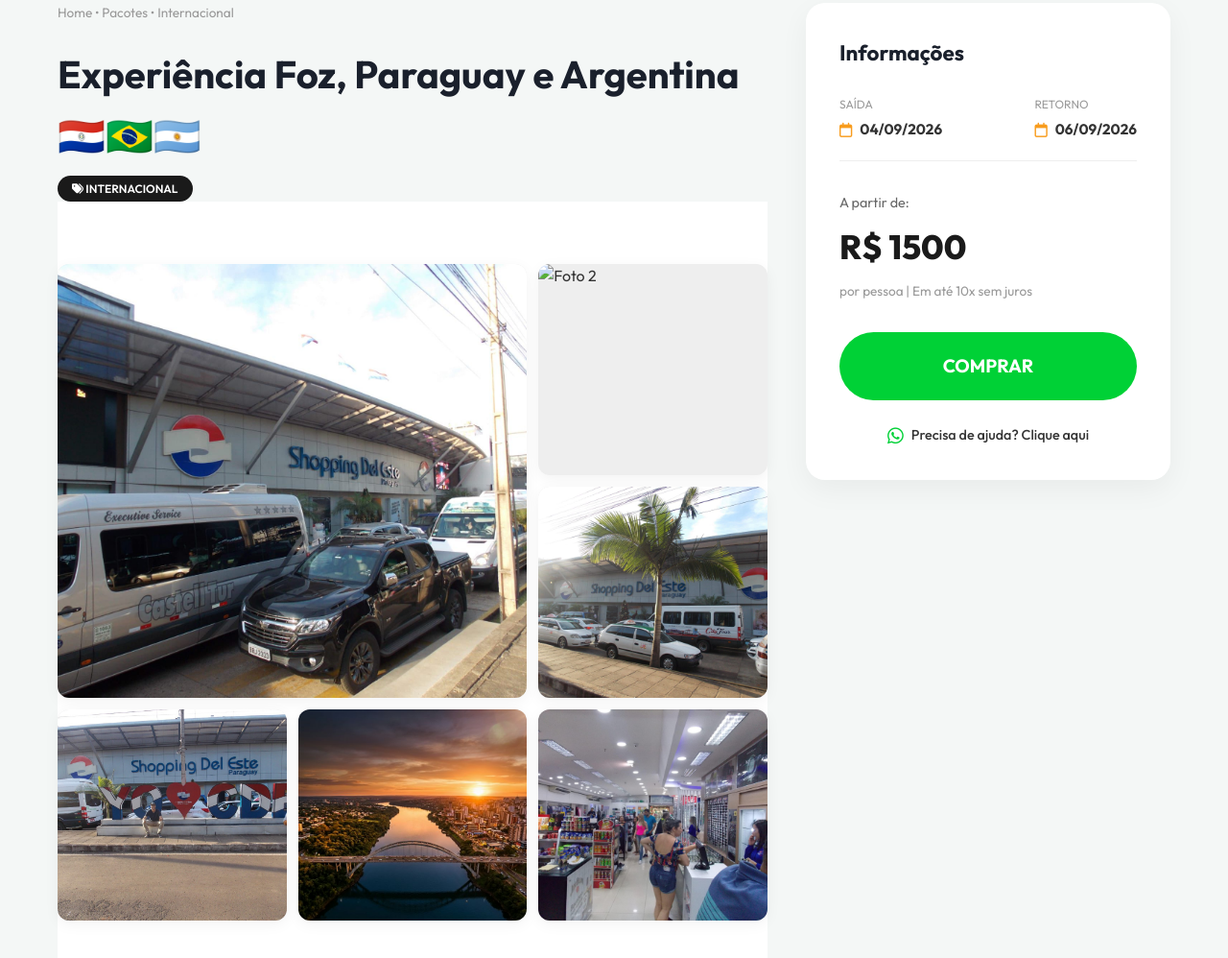
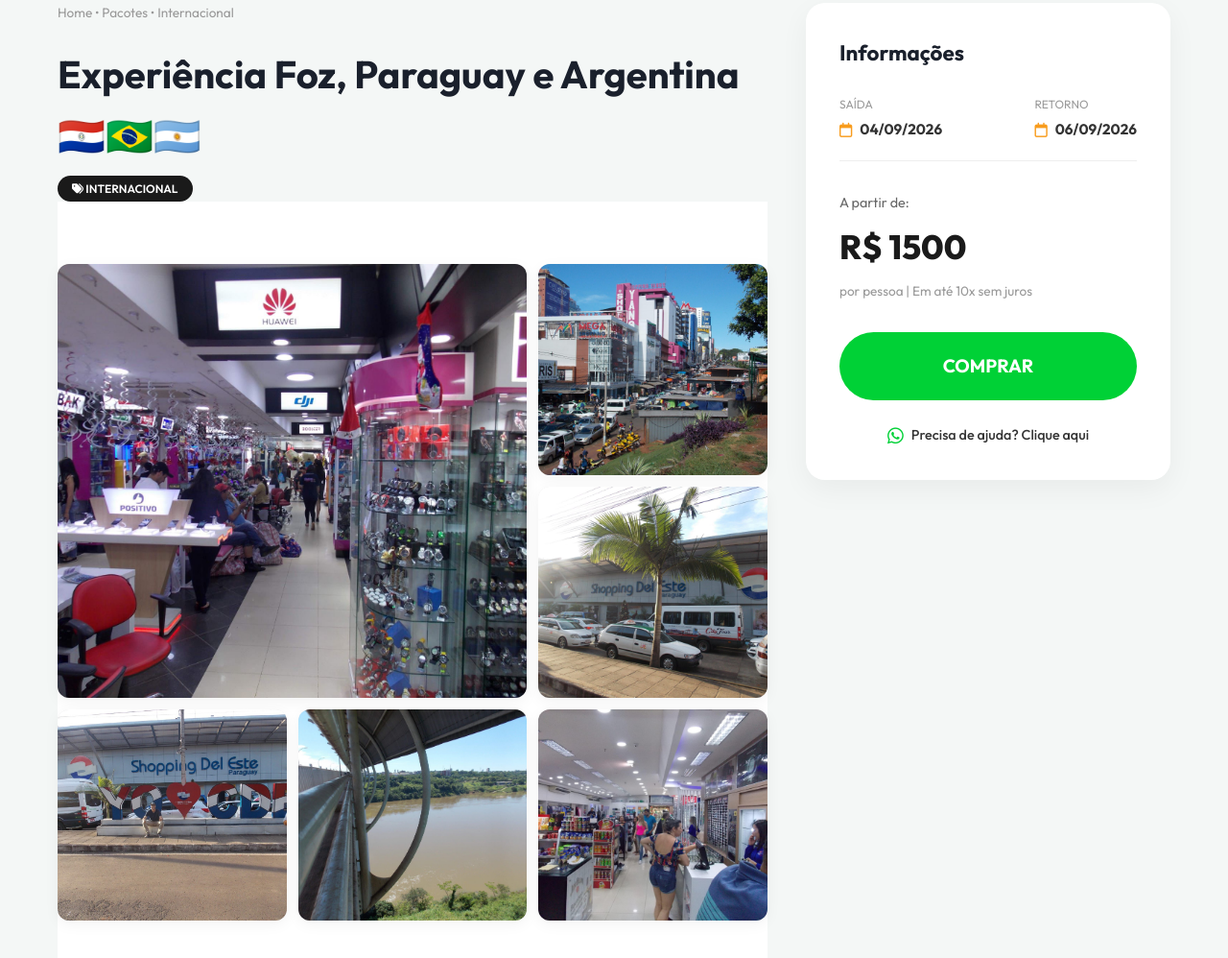
Before and after one commit to pipagameroficial-web/francelino-blog, an Eleventy site: page src/pacotes/rodoviarios/foz.md in a window 1280 px wide. Shown: the part 106-1104 px from the top of the page at 96% size. Built offline with nearby package versions, Linux system fonts and the light colour scheme; Eleventy itself is replaced by a stand-in of ours; files that its build step writes are made by us from their sources.

Commit message:
Update 🚌 Pacotes Rodoviários “foz”

```diff
--- a/src/pacotes/rodoviarios/foz.md
+++ b/src/pacotes/rodoviarios/foz.md
@@ -4,11 +4,11 @@
 category: Internacional
 image: uploads/whatsapp-image-2026-03-30-at-12.44.35.jpeg
 gallery:
-  - uploads/whatsapp-image-2026-03-30-at-12.44.36.jpeg
-  - image: /gal_compras.jpg
+  - uploads/whatsapp-image-2026-03-30-at-17.34.54-1-.jpeg
+  - uploads/whatsapp-image-2026-03-30-at-17.34.54.jpeg
   - uploads/whatsapp-image-2026-03-30-at-12.44.36-1-.jpeg
   - image: /foto_grupo.jpg
-  - image: /hero_paraguay.png
+  - uploads/whatsapp-image-2026-03-30-at-17.34.56-1-.jpeg
   - uploads/whatsapp-image-2026-03-30-at-12.44.35-1-.jpeg
 badge:
   text: Saída Setembro
```
Also changed, not shown: src/uploads/whatsapp-image-2026-03-30-at-17.34.54-1-.jpeg (added), src/uploads/whatsapp-image-2026-03-30-at-17.34.54.jpeg (added), src/uploads/whatsapp-image-2026-03-30-at-17.34.56-1-.jpeg (added).
